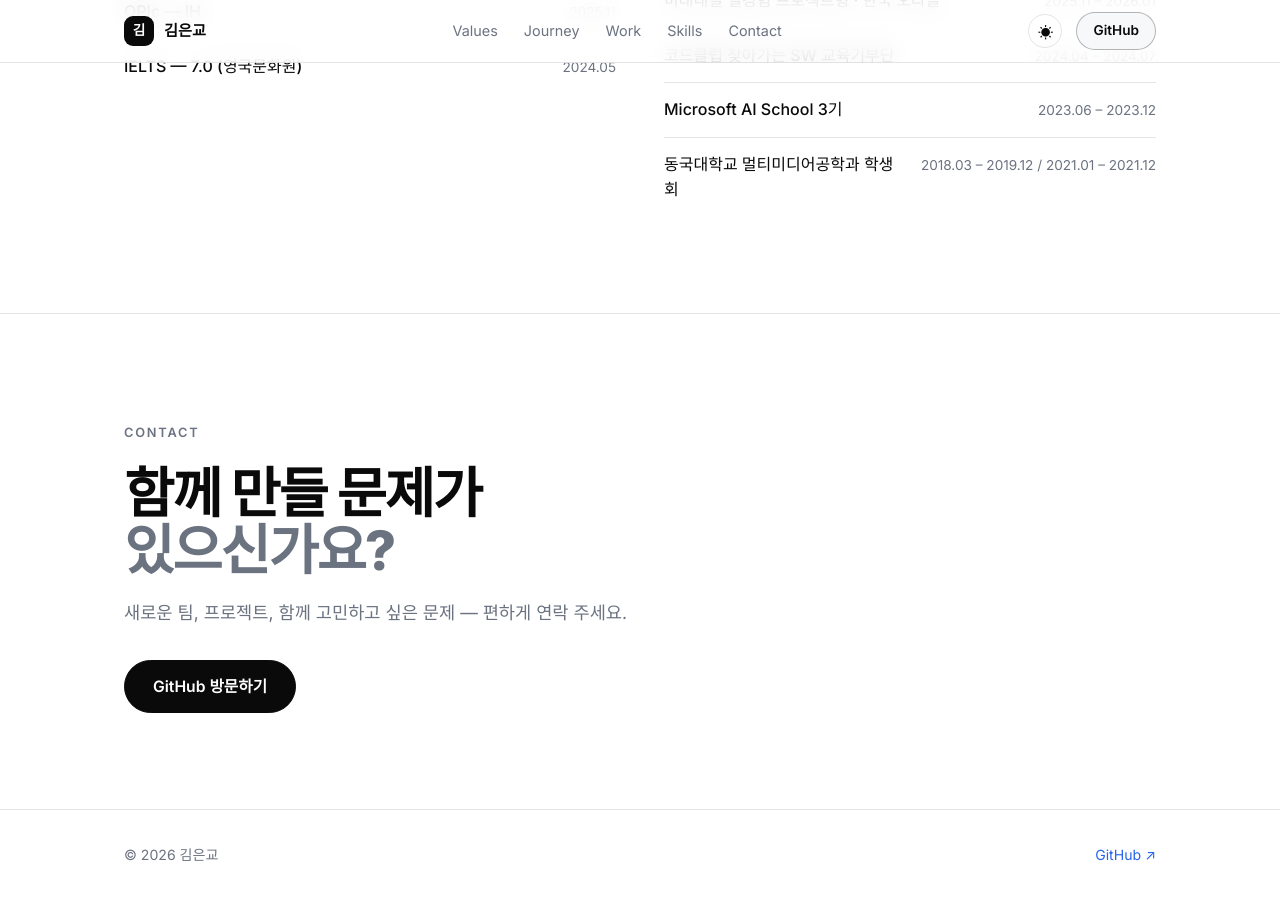
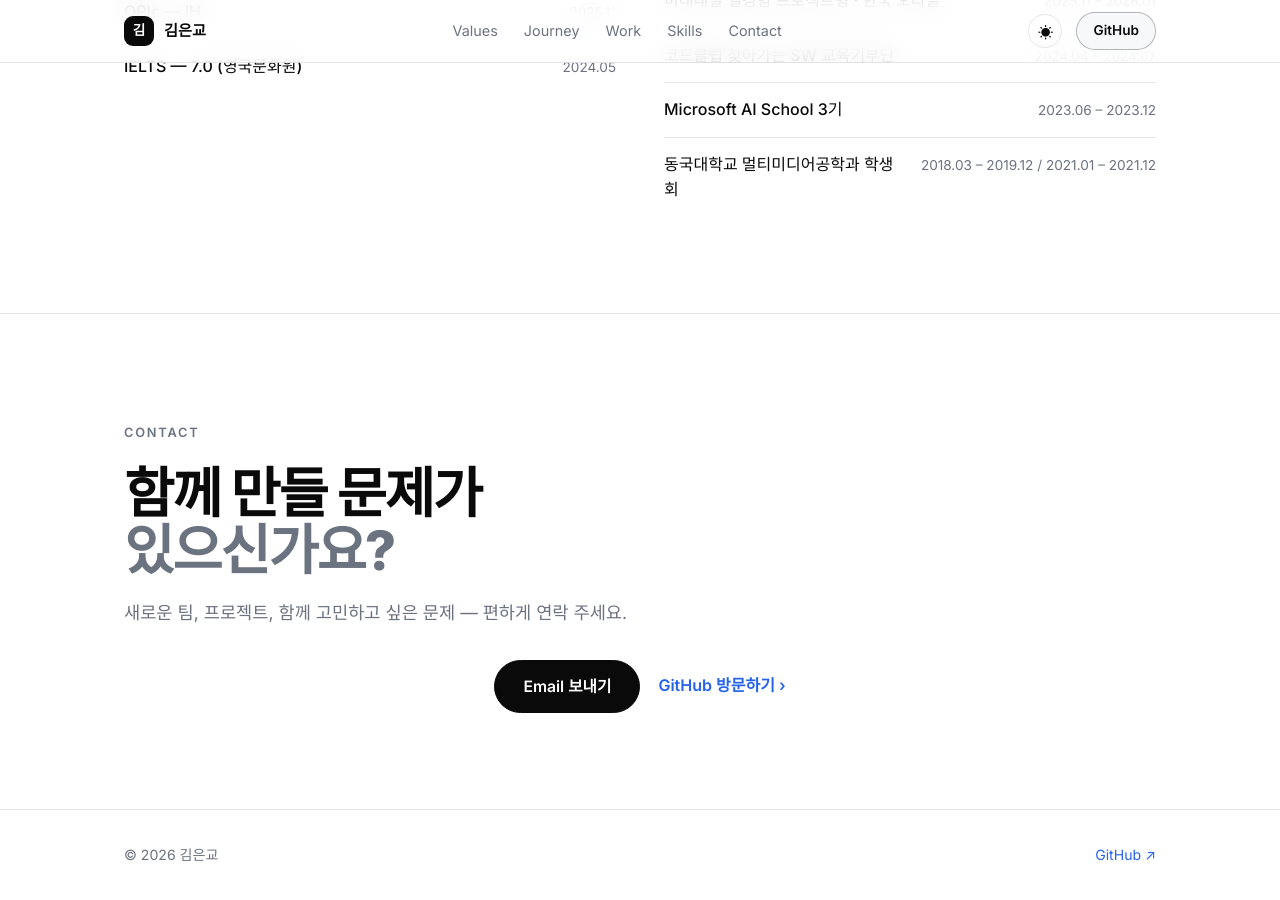
Before and after one commit to 9kyos9/2026portfolio, a Jekyll site: the page built from index.html, in a window 1280 px wide and 900 px high, scrolled down 4621 px. Built offline with Jekyll 4.4.1, drawn with Linux system fonts in a browser that asks for light colours.

Commit message:
Add Email button to contact section
Restore email in config and add an Email button (primary) alongside the
GitHub link in the contact section.

Co-Authored-By: Claude Opus 4.8 <noreply@anthropic.com>

```diff
--- a/_config.yml
+++ b/_config.yml
@@ -5,7 +5,8 @@ tagline: 데이터와 AI 모델링을 통해 실질적인 가치를 도출하는
 description: 김은교(Eunkyo Kim) 포트폴리오 2026 — 데이터와 AI 모델링.
 author: 김은교
 
-# 연락처 / 링크 (이메일·링크드인 제외)
+# 연락처 / 링크 (링크드인 제외)
+email: kyokim994@gmail.com
 github_username: 9kyos9
 
 # GitHub Pages 주소: https://9kyos9.github.io/2026portfolio
--- a/index.html
+++ b/index.html
@@ -139,6 +139,9 @@ title: 포트폴리오
     <p class="section-label">Contact</p>
     <h2 class="contact-title">함께 만들 문제가<br><span class="dim">있으신가요?</span></h2>
     <p class="contact-sub">새로운 팀, 프로젝트, 함께 고민하고 싶은 문제 — 편하게 연락 주세요.</p>
-    {% if site.github_username %}<a class="btn" href="https://github.com/{{ site.github_username }}">GitHub 방문하기</a>{% endif %}
+    <div class="hero-cta">
+      {% if site.email %}<a class="btn" href="mailto:{{ site.email }}">Email 보내기</a>{% endif %}
+      {% if site.github_username %}<a class="btn-text" href="https://github.com/{{ site.github_username }}">GitHub 방문하기 ›</a>{% endif %}
+    </div>
   </div>
 </section>
```
